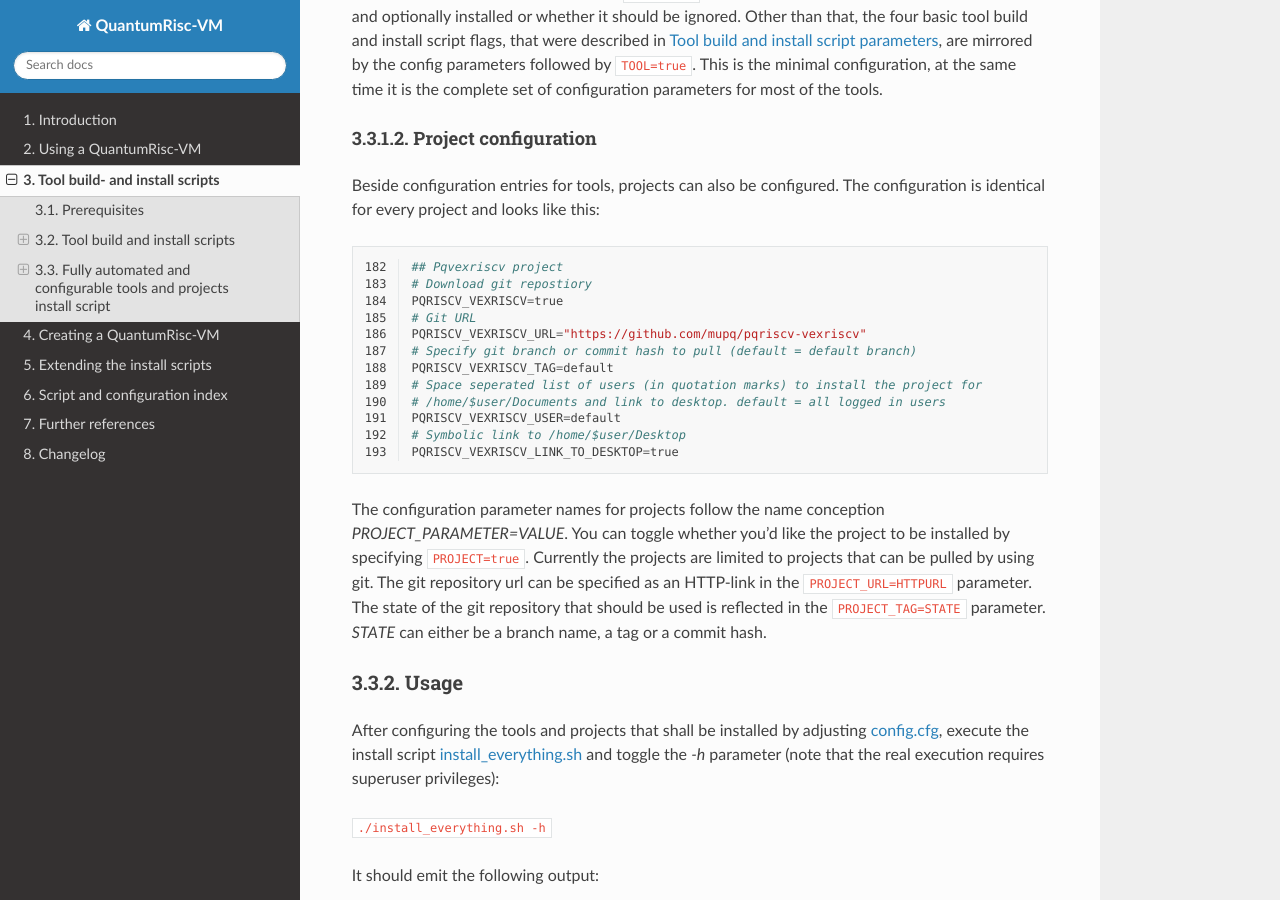
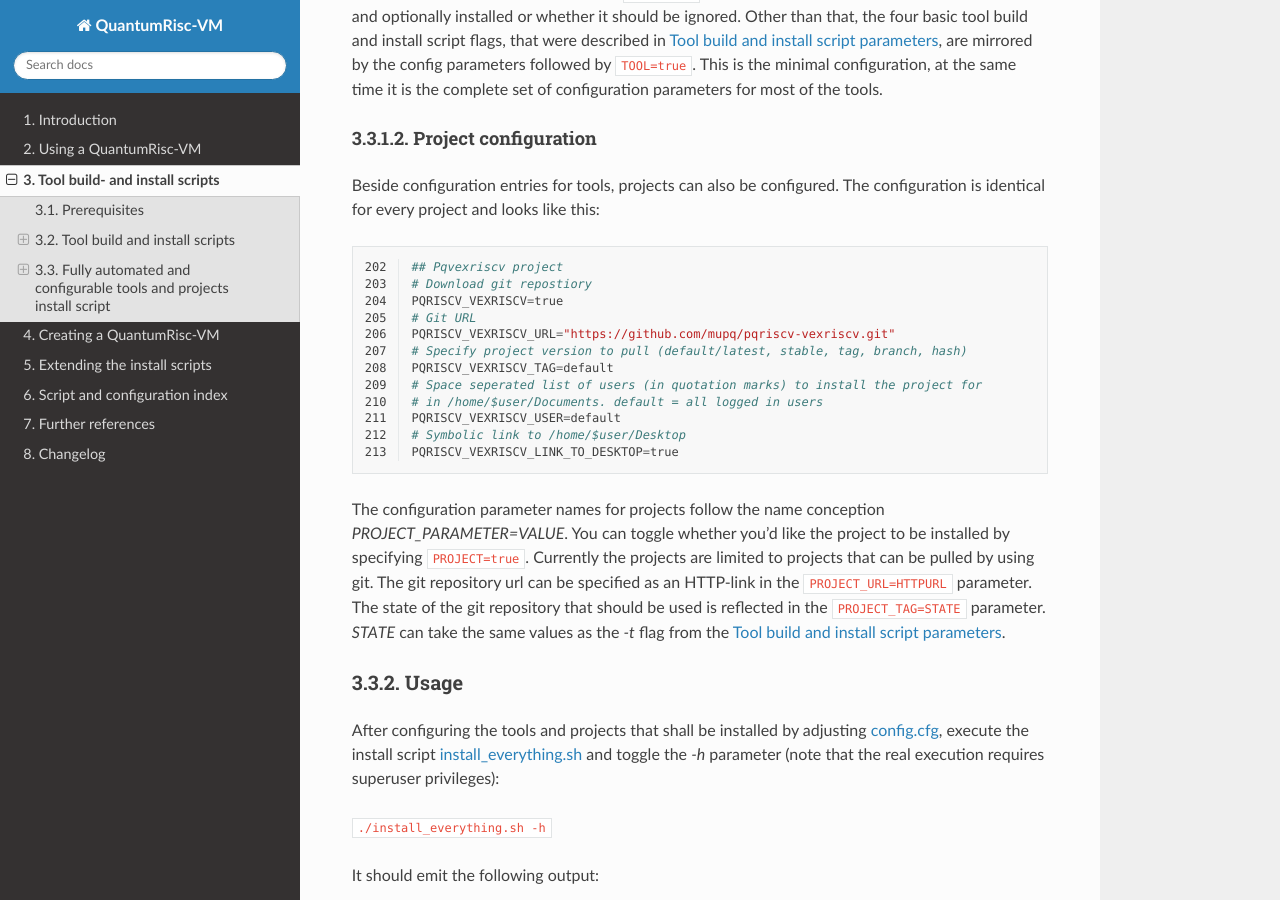
Before and after one commit to sea212/QuantumRisc-VM-Build-Tools, a Sphinx documentation site: the page built from documentation/source/direct_usage_of_the_scripts.rst, in a window 1280 px wide and 900 px high, scrolled down 3371 px. Built offline with Sphinx 7.4.7 and the Read the Docs theme 2.0.0, drawn with Linux system fonts in a browser that asks for light colours.

Commit message:
Projects use the same project version scheme as tools now
projects follow the new -t parameter scheme now

Project tags are now parsed correctly + non existant version files don't get copied now (error)

docs mirror new project tag scheme

```diff
--- a/documentation/source/direct_usage_of_the_scripts.rst
+++ b/documentation/source/direct_usage_of_the_scripts.rst
@@ -129,22 +129,22 @@ Beside configuration entries for tools, projects can also be configured. The con
 
 .. code-block::
     :linenos:
-    :lineno-start: 182
+    :lineno-start: 202
 
     ## Pqvexriscv project
     # Download git repostiory
     PQRISCV_VEXRISCV=true
     # Git URL
-    PQRISCV_VEXRISCV_URL="https://github.com/mupq/pqriscv-vexriscv"
-    # Specify git branch or commit hash to pull (default = default branch)
+    PQRISCV_VEXRISCV_URL="https://github.com/mupq/pqriscv-vexriscv.git"
+    # Specify project version to pull (default/latest, stable, tag, branch, hash)
     PQRISCV_VEXRISCV_TAG=default
     # Space seperated list of users (in quotation marks) to install the project for
-    # /home/$user/Documents and link to desktop. default = all logged in users
+    # in /home/$user/Documents. default = all logged in users
     PQRISCV_VEXRISCV_USER=default
     # Symbolic link to /home/$user/Desktop
     PQRISCV_VEXRISCV_LINK_TO_DESKTOP=true
 
-The configuration parameter names for projects follow the name conception *PROJECT_PARAMETER=VALUE*. You can toggle whether you'd like the project to be installed by specifying ``PROJECT=true``. Currently the projects are limited to projects that can be pulled by using git. The git repository url can be specified as an HTTP-link in the ``PROJECT_URL=HTTPURL`` parameter. The state of the git repository that should be used is reflected in the ``PROJECT_TAG=STATE`` parameter. *STATE* can either be a branch name, a tag or a commit hash.
+The configuration parameter names for projects follow the name conception *PROJECT_PARAMETER=VALUE*. You can toggle whether you'd like the project to be installed by specifying ``PROJECT=true``. Currently the projects are limited to projects that can be pulled by using git. The git repository url can be specified as an HTTP-link in the ``PROJECT_URL=HTTPURL`` parameter. The state of the git repository that should be used is reflected in the ``PROJECT_TAG=STATE`` parameter. *STATE* can take the same values as the *-t* flag from the :ref:`Tool build and install script parameters <tool-build-and-install-scripts-parameters>`.
 
 
 .. _fully-automated-script-usage:
```
Also changed, not shown: documentation/source/script_and_configuration_index.rst (+0 -8 lines), 2 other files.
